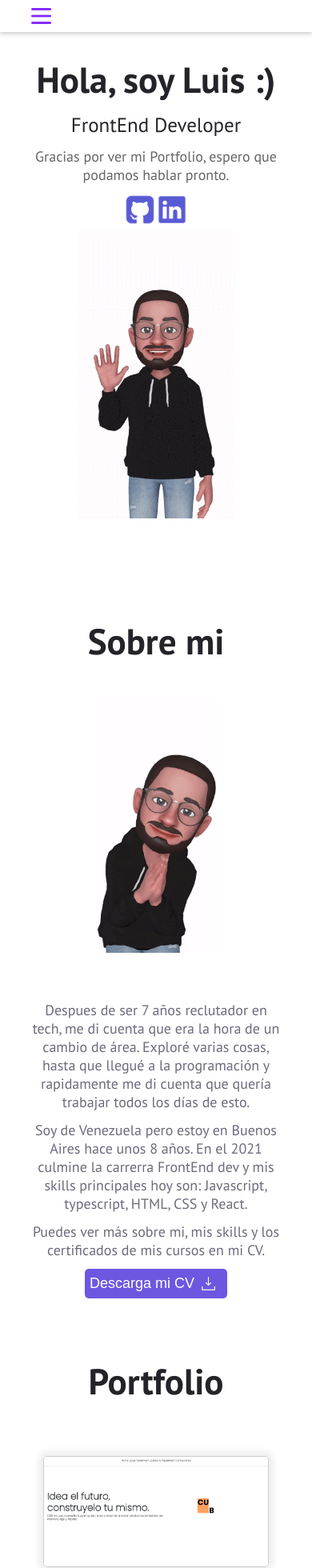
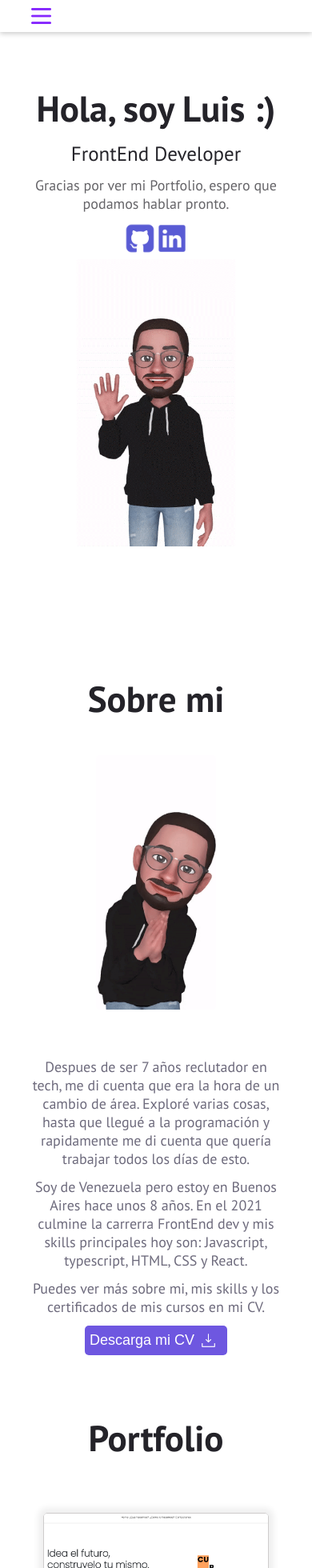
Before and after one commit to Luismorandi/portfolio, a React (Create React App) app: page /#home in a window 390 px wide. Shown: the top 1960 px of the page at 80% size. Built offline with nearby package versions, Linux system fonts and the light colour scheme.

Commit message:
responsive4

```diff
--- a/src/components/About.js
+++ b/src/components/About.js
@@ -4,10 +4,14 @@ import DownloadIcon from "../assets/iconDownload.png";
 
 const About = () => {
   return (
-    <>
-    <div className="tittle-about" id="about">
+
+    <section className="section-about-container" id="about">
+      <div>
+
+
+    <div className="tittle-about" >
         <h1>Sobre mi</h1>
-        </div>
+    </div>
     <div className="container-about" >
     <div className="description-about">
         <h3>
@@ -37,7 +41,9 @@ const About = () => {
 
 
     </div>
-    </>
+      </div>
+    </section>
+
   );
 };
 
--- a/src/components/Presentation.js
+++ b/src/components/Presentation.js
@@ -5,6 +5,8 @@ import LinkedinIcon from "../assets/linkedinIcon.png";
 
 const Presentation = () => {
   return (
+    <section className="section-presentation-container">
+
     <div className="presentation-container" id="home">
       <div className="presentation-description">
         <h1>Hola, soy Luis :) </h1>
@@ -26,6 +28,7 @@ const Presentation = () => {
         <img src={Yo} alt="" className="presentation-emoji-size" />
       </div>
     </div>
+    </section>
   );
 };
 
--- a/src/components/about.css
+++ b/src/components/about.css
@@ -1,3 +1,11 @@
+.section-about-container{
+    display: flex;
+    min-height: 100vh;
+    align-items: center;
+    justify-content: center;
+}
+
+
 .container-about {
 
     display: flex;
--- a/src/components/contactComponents/ContactMeContainer.js
+++ b/src/components/contactComponents/ContactMeContainer.js
@@ -5,11 +5,14 @@ import linkedin from "../../assets/linkedin.png";
 
 const ContactMeContainer = () => {
   return (
-    <>
-      <div className="title-contact" id="contact">Contactame</div>
+    <section className="section-contact-container">
+      <div>
+        <div className="title-contact" id="contact">
+          Contactame
+        </div>
 
         <div className="container-contact">
-        <div  className="options-contact">
+          <div className="options-contact">
             <div>Puedes enviarme un mensaje a :</div>
             <div>
               <a href="https://wa.me/541167232714">
@@ -25,7 +28,8 @@ const ContactMeContainer = () => {
             <FormMessage />
           </div>
         </div>
-    </>
+      </div>
+    </section>
   );
 };
 
--- a/src/components/contactComponents/contactMeContainer.css
+++ b/src/components/contactComponents/contactMeContainer.css
@@ -1,3 +1,10 @@
+.section-contact-container{
+display: flex;
+align-items: center;
+justify-content: center;
+min-height: 100vh;
+}
+
 .title-contact {
     display: flex;
     justify-content: center;
@@ -11,10 +18,10 @@
 }
 
 .container-contact {
-    height: 50vh;
+
     display: flex;
     width: 100%;
-    margin-bottom: 50px;
+
 
 }
 
@@ -24,9 +31,8 @@
     justify-content: center;
     align-items: center;
     flex-direction: column;
-    margin: 0;
+   margin-right: 30px;
     font-size: 25px;
-    margin-bottom: .75rem;
     font-weight: 400;
     color: hsl(250, 8%, 15%);
     font-family: 'PT Sans', sans-serif;
@@ -47,6 +53,7 @@
     flex: 1;
     justify-content: center;
     align-items: center;
+    margin-left: 30px;
 
 }
 
--- a/src/components/portfolioComponents/PortfolioContainer.js
+++ b/src/components/portfolioComponents/PortfolioContainer.js
@@ -42,12 +42,18 @@ const projects = [
 
 const PortfolioContainer = () => {
   return (
-    <>
+
+    <section className="section-portfolio-container" id="projects">
+      <div className="maxwidth">
+
+
       <div className="portfolio-title-container" id="projects">Portfolio</div>
       <div className="portfolio-container" >
         <PortfolioList projects={projects} />
       </div>
-    </>
+      </div>
+    </section>
+
   );
 };
 
--- a/src/components/portfolioComponents/portfolioContainer.css
+++ b/src/components/portfolioComponents/portfolioContainer.css
@@ -1,3 +1,7 @@
+
+
+
+
 .portfolio-title-container {
     display: flex;
     justify-content: center;
@@ -15,7 +19,7 @@
 .portfolio-container {
     display: flex;
     overflow: initial;
-    margin-bottom: 150px;
+
 
 }
 
--- a/src/components/portfolioComponents/project.css
+++ b/src/components/portfolioComponents/project.css
@@ -1,3 +1,5 @@
+
+
 .portfolio-content {
     grid-template-columns: repeat(2, 1fr);
     align-content: center;
--- a/src/components/presentation.css
+++ b/src/components/presentation.css
@@ -1,3 +1,9 @@
+.section-presentation-container{
+
+    display: flex;
+    align-items: center;
+    min-height: 100vh;
+}
 .presentation-container {
     height: 100vh;
     display: flex;
```
Lines whose indentation alone changed are shown as unchanged.
